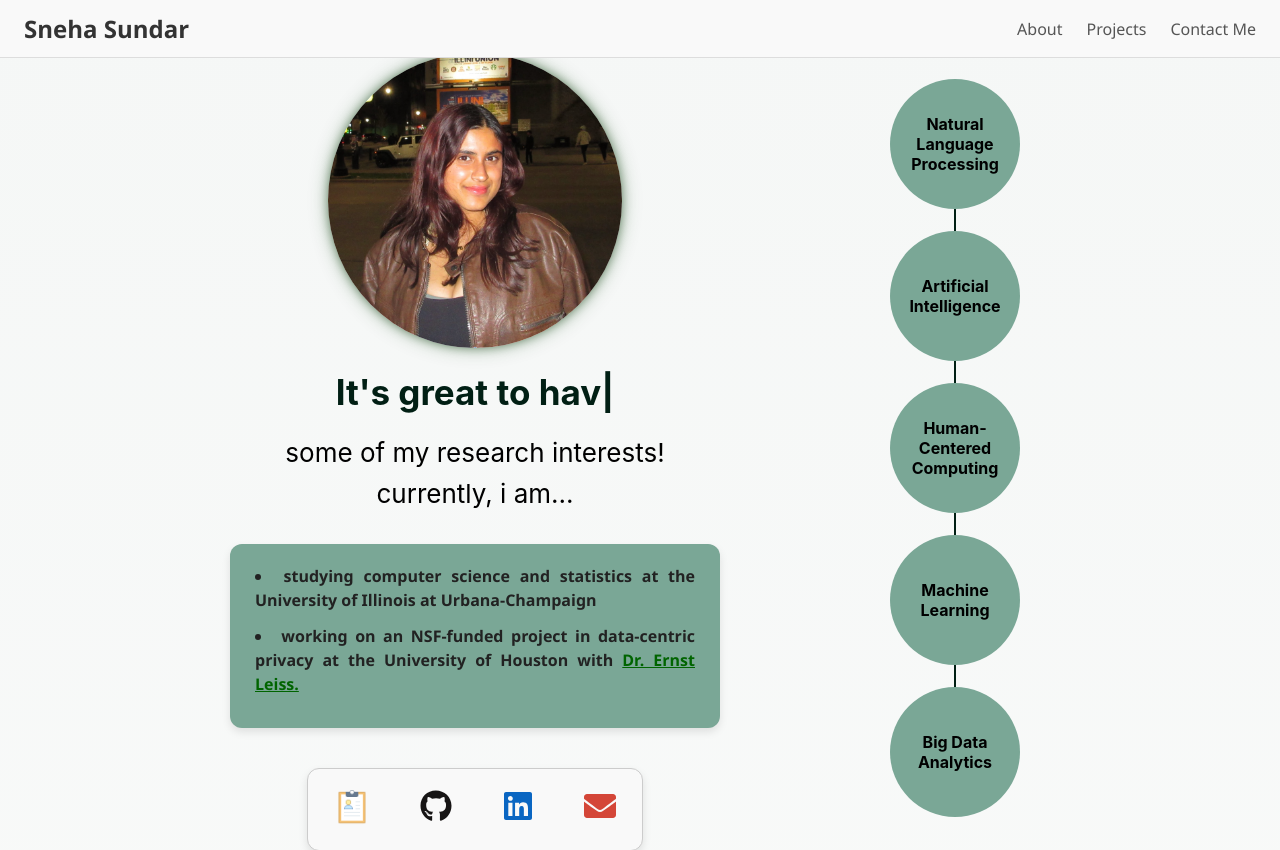
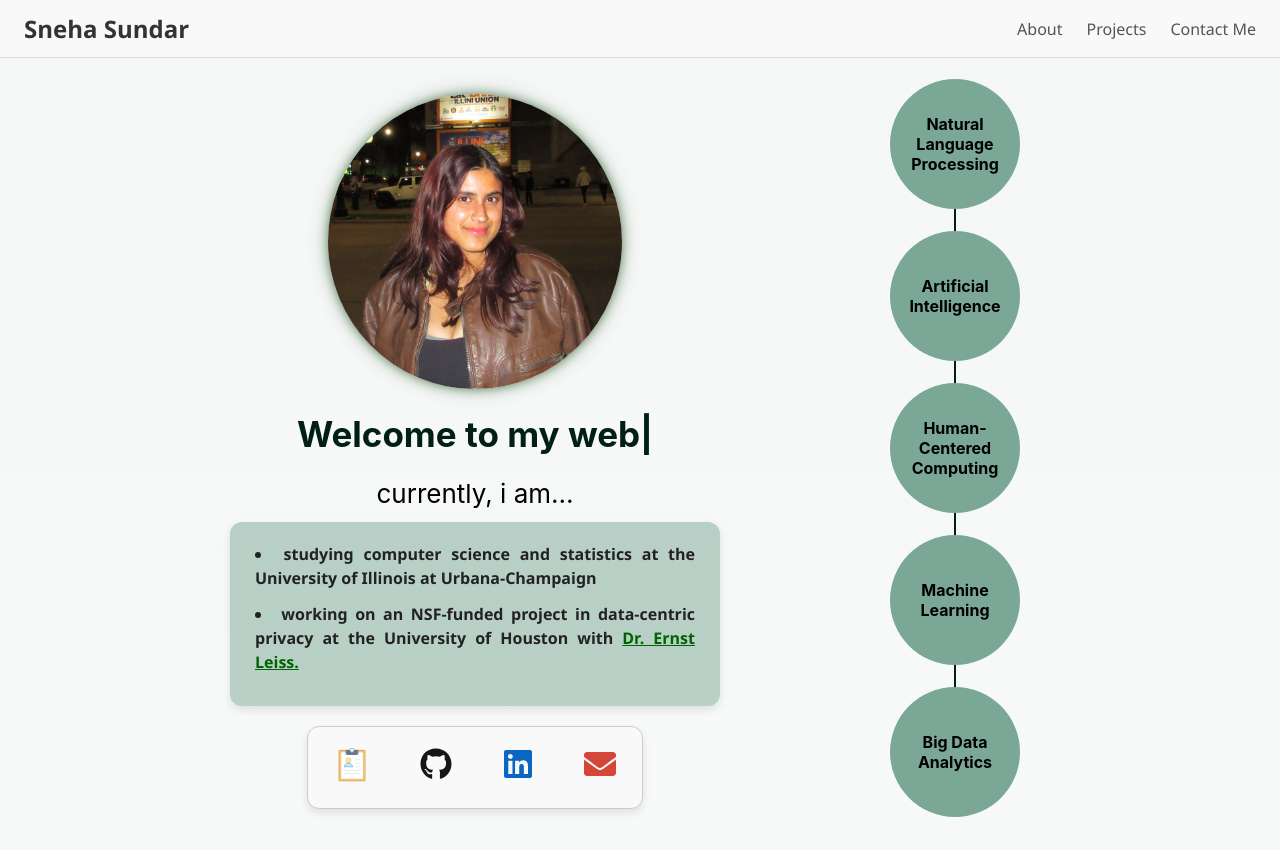
Before and after one commit to ssundr/ssundr.github.io, a React (Create React App) app in the folder portfolio/: page / in a window 1280 px wide. Shown: the top 850 px of the page. Built offline with nearby package versions, Linux system fonts and the light colour scheme; a web font is replaced by a local one.

Commit message:
updated about me

```diff
--- a/portfolio/src/App.css
+++ b/portfolio/src/App.css
@@ -196,7 +196,6 @@ html {
 .button-container {
     border: 1px solid #ccc;
     padding: 6px;
-    margin-top: 20px;
     display: flex;
     flex-wrap: wrap;
     justify-content: center;
@@ -251,7 +250,7 @@ h5 {
 }
 
 .bioBullets {
-  background-color: #7aa796;
+  background-color: rgba(122, 167, 150, 0.5);
   border-radius: 12px;
   box-shadow: 0 4px 8px rgba(0,0,0,0.1);
   padding: 20px 25px;
@@ -259,6 +258,7 @@ h5 {
   margin: 20px auto;
   font-family: 'Segoe UI', Tahoma, Geneva, Verdana, sans-serif;
   color: #222;
+  margin-top: -2px;
 }
 
 .bioBullets ul {
@@ -294,14 +294,6 @@ h5 {
   border: none;
   outline: none;
   border-radius: 20px;
-}
-
-.prev-btn {
-  left: 5%;;
-}
-
-.next-btn {
-  right: 5%;
 }
 
 /* profile picture */
--- a/portfolio/src/App.js
+++ b/portfolio/src/App.js
@@ -501,7 +501,7 @@ function App() {
                 <ReactTyped
                   strings={[
                     "Hi! I'm Sneha :)",
-                    "It's great to have you here!",
+                    "Welcome to my website!",
                   ]}
                   typeSpeed={100}
                   loop
@@ -511,7 +511,6 @@ function App() {
                 />
               </h1>
             </div>
-            <div className="target-text" style={{marginBottom: 10}}>some of my research interests!</div>
             <h7 className="bio" style={{marginBottom: 15}}>currently, i am...</h7>
             <div className="bioBullets">
             <li>studying computer science and statistics at the
```
